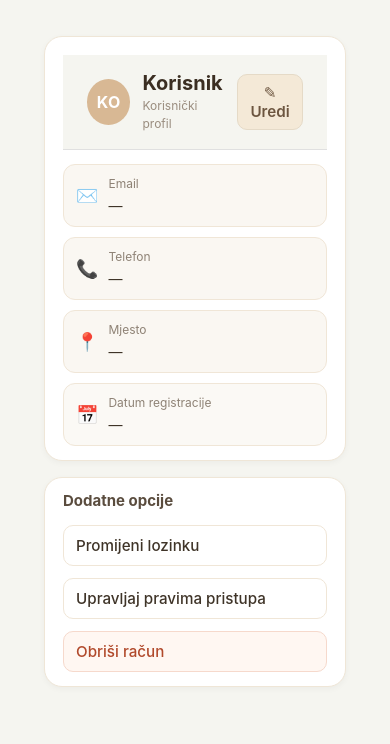
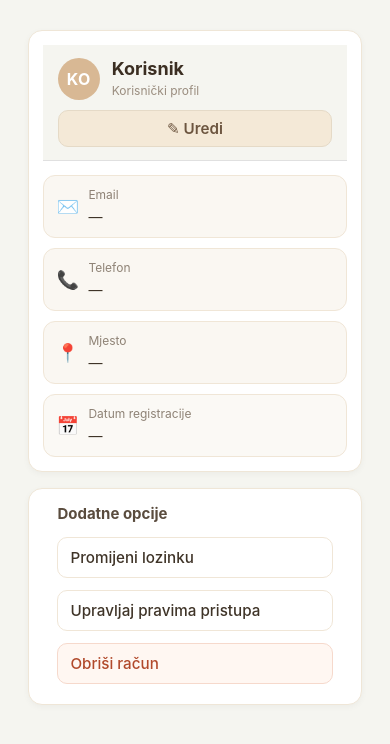
Before and after one commit to karlokus/RestoraniZEGE, a React (Vite) app in the folder izvorni_kod/frontend/: page /profile in a window 390 px wide. Shown: the top 744 px of the page. Built offline with nearby package versions, Linux system fonts and the light colour scheme; no server answers.

Commit message:
responzivnost za mobitele

```diff
--- a/izvorni_kod/frontend/src/css/Home.css
+++ b/izvorni_kod/frontend/src/css/Home.css
@@ -610,3 +610,161 @@ main h2 {
       font-size: 1.5rem;
    }
 }
+.header-things {
+  flex-wrap: wrap;
+}
+
+.header-right {
+  flex-wrap: wrap;
+  justify-content: flex-end;
+}
+
+.user-chip {
+  max-width: min(360px, 60vw);
+}
+
+.user-chip .user-name {
+  display: inline-block;
+  max-width: 100%;
+  overflow: hidden;
+  text-overflow: ellipsis;
+  white-space: nowrap;
+}
+
+.notifications-dropdown {
+  max-width: calc(100vw - 1.5rem);
+}
+
+@media (max-width: 820px) {
+  header {
+    padding: 0.9rem 1.2rem;
+  }
+
+  main {
+    padding: 1.25rem 1.2rem;
+  }
+
+  .header-title {
+    font-size: 1.55rem;
+  }
+
+  .header-img {
+    height: 52px;
+  }
+}
+
+@media (max-width: 620px) {
+  .header-things {
+    gap: 10px;
+  }
+
+  .brand-wrap {
+    order: 1;
+    flex: 1 1 auto;
+    min-width: 180px;
+  }
+
+  .header-center {
+    order: 3;
+    flex: 1 1 100%;
+    justify-content: center;
+  }
+
+  .header-right {
+    order: 2;
+    flex: 0 0 auto;
+    gap: 0.4rem;
+  }
+
+  .header-center {
+    display: none;
+  }
+
+  .user-chip {
+    max-width: 55vw;
+    padding: 0.3rem 0.55rem 0.3rem 0.35rem;
+  }
+
+  .initials-badge {
+    width: 24px;
+    height: 24px;
+    font-size: 0.75rem;
+  }
+
+  .bell-btn,
+  .favourite-btn {
+    padding: 0.35rem;
+    font-size: 1.35rem;
+  }
+
+   .notifications-dropdown {
+    right: 0;
+    left: auto;
+    width: min(360px, calc(100vw - 1.5rem));
+  }
+
+  .search-filter {
+    padding: 0;
+    margin: 1rem auto 1.5rem;
+  }
+
+  .search-form {
+    flex-direction: column;
+    gap: 0.6rem;
+  }
+
+  .search-button {
+    width: 100%;
+  }
+
+  .filters {
+    width: 100%;
+    justify-content: center;
+  }
+
+  .filter-welcome {
+    padding: 0;
+  }
+
+  .restaurant-grid {
+    padding: 0;
+  }
+}
+
+@media (max-width: 420px) {
+  header {
+    padding: 0.8rem 0.9rem;
+  }
+
+  main {
+    padding: 1rem 0.9rem;
+  }
+
+  .header-title {
+    font-size: 1.25rem;
+  }
+
+  .brand-sub {
+    margin-left: 0.6rem;
+    font-size: 0.58rem;
+  }
+}
+/* ===== FIX: notifications dropdown should open to the RIGHT on mobile ===== */
+@media (max-width: 620px) {
+  .notifications-dropdown {
+    left: 0;              /* poravnaj na lijevi rub zvona */
+    right: auto;          /* ugasi poravnanje na desno */
+    width: min(360px, calc(100vw - 1.5rem)); /* stane u ekran */
+    max-width: calc(100vw - 1.5rem);
+  }
+}
+
+/* Extra: na baš malim ekranima neka bude "full width" s marginom */
+@media (max-width: 420px) {
+  .notifications-dropdown {
+    left: 0.75rem;
+    right: 0.75rem;
+    width: auto;
+    max-width: none;
+  }
+}
--- a/izvorni_kod/frontend/src/css/Profile.css
+++ b/izvorni_kod/frontend/src/css/Profile.css
@@ -105,3 +105,56 @@
   color: #b1492b;
 }
 .option-row.danger:hover { background: #ffefe6; }
+.profile-page {
+  max-width: 900px;
+  margin: 0 auto;
+}
+
+@media (max-width: 640px) {
+  .profile-page {
+    padding: 14px;
+  }
+
+  .profile-header {
+    flex-direction: column;
+    align-items: stretch;
+    gap: 10px;
+  }
+
+  .profile-head-left {
+    width: 100%;
+  }
+
+  .btn.edit-btn {
+    width: 100%;
+  }
+
+  .field-row {
+    grid-template-columns: 22px 1fr;
+  }
+
+  .option-row {
+    width: calc(100% - 28px);
+    margin: 6px 14px;
+  }
+
+  .options-title {
+    margin: 0 14px 6px;
+  }
+}
+
+@media (max-width: 420px) {
+  .card {
+    border-radius: 14px;
+    padding: 14px;
+  }
+
+  .avatar {
+    width: 42px;
+    height: 42px;
+  }
+
+  .profile-name {
+    font-size: 18px;
+  }
+}
--- a/izvorni_kod/frontend/src/css/index.css
+++ b/izvorni_kod/frontend/src/css/index.css
@@ -70,3 +70,19 @@ h3 {
   font-size: 1.1em;
   font-weight: 600;
 }
+html {
+  -webkit-text-size-adjust: 100%;
+}
+
+body {
+  overflow-x: hidden;
+}
+
+img, video, canvas, svg {
+  max-width: 100%;
+  height: auto;
+}
+
+button, a {
+  -webkit-tap-highlight-color: transparent;
+}
```
